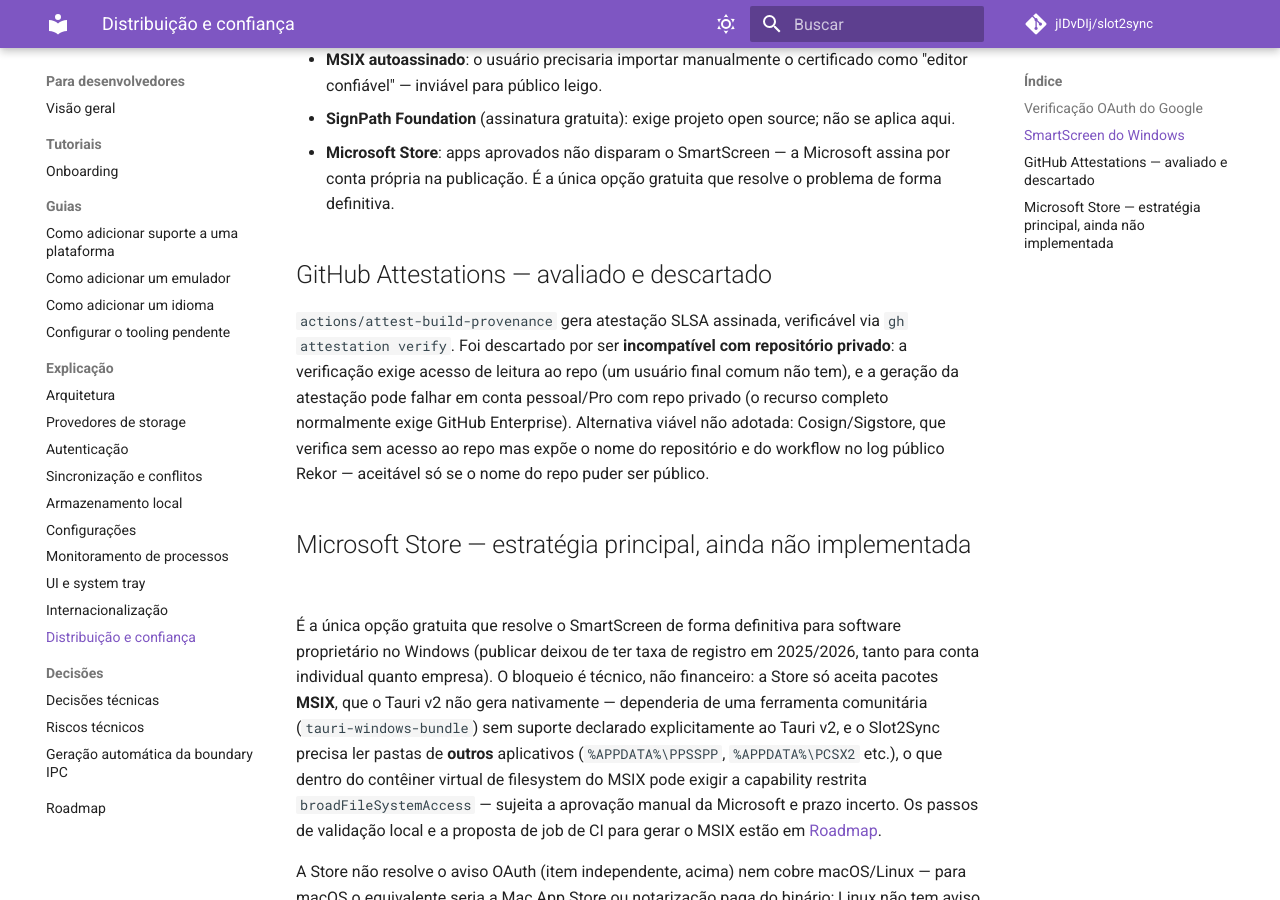
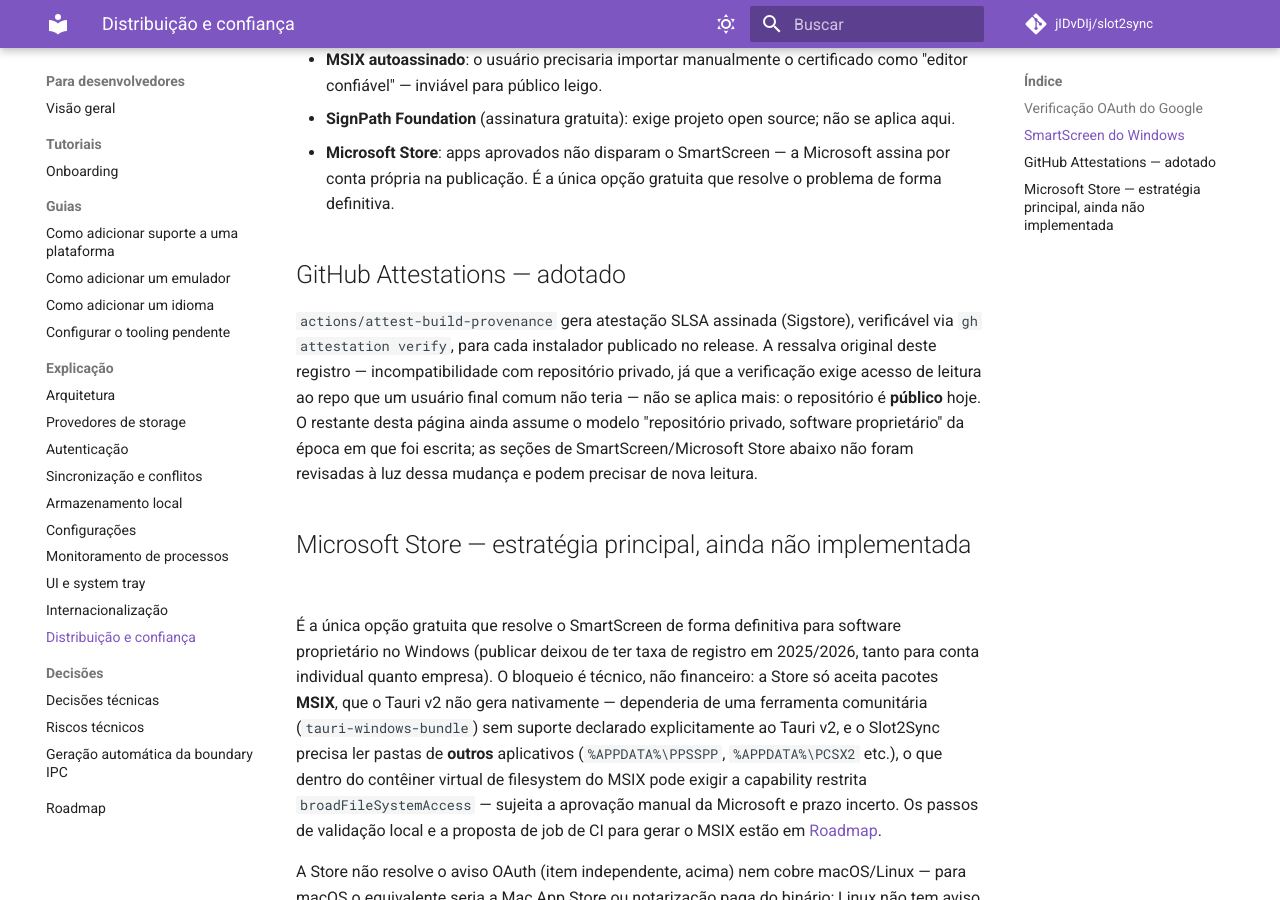
Before and after one commit to jIDvDIj/slot2sync-site, an MkDocs documentation site: the page built from docs/docs/dev/explicacao/distribuicao-e-confianca.md, in a window 1280 px wide and 900 px high, scrolled down 847 px. Built offline with MkDocs 1.6.1 and Material for MkDocs 9.7.7, drawn with Linux system fonts in a browser that asks for light colours; comment, search, counter and statistics services are not loaded.

Commit message:
docs: correct stale GitHub Attestations rejection now that the repo is public
The recorded reason for discarding attest-build-provenance (private
repo incompatibility) no longer holds -- jIDvDIj/slot2sync is public.
The CI workflow now uses it. The rest of the page's proprietary/
private-repo framing wasn't re-audited here and may need a closer
look.

```diff
--- a/docs/docs/dev/explicacao/distribuicao-e-confianca.md
+++ b/docs/docs/dev/explicacao/distribuicao-e-confianca.md
@@ -29,15 +29,15 @@ para software proprietário fora de uma loja de apps. Foram avaliadas as alterna
 - **Microsoft Store**: apps aprovados não disparam o SmartScreen — a Microsoft assina por conta
   própria na publicação. É a única opção gratuita que resolve o problema de forma definitiva.
 
-## GitHub Attestations — avaliado e descartado
+## GitHub Attestations — adotado
 
-`actions/attest-build-provenance` gera atestação SLSA assinada, verificável via
-`gh attestation verify`. Foi descartado por ser **incompatível com repositório privado**: a
-verificação exige acesso de leitura ao repo (um usuário final comum não tem), e a geração da
-atestação pode falhar em conta pessoal/Pro com repo privado (o recurso completo normalmente
-exige GitHub Enterprise). Alternativa viável não adotada: Cosign/Sigstore, que verifica sem
-acesso ao repo mas expõe o nome do repositório e do workflow no log público Rekor — aceitável só
-se o nome do repo puder ser público.
+`actions/attest-build-provenance` gera atestação SLSA assinada (Sigstore), verificável via
+`gh attestation verify`, para cada instalador publicado no release. A ressalva original deste
+registro — incompatibilidade com repositório privado, já que a verificação exige acesso de
+leitura ao repo que um usuário final comum não teria — não se aplica mais: o repositório é
+**público** hoje. O restante desta página ainda assume o modelo "repositório privado, software
+proprietário" da época em que foi escrita; as seções de SmartScreen/Microsoft Store abaixo não
+foram revisadas à luz dessa mudança e podem precisar de nova leitura.
 
 ## Microsoft Store — estratégia principal, ainda não implementada
 
```
